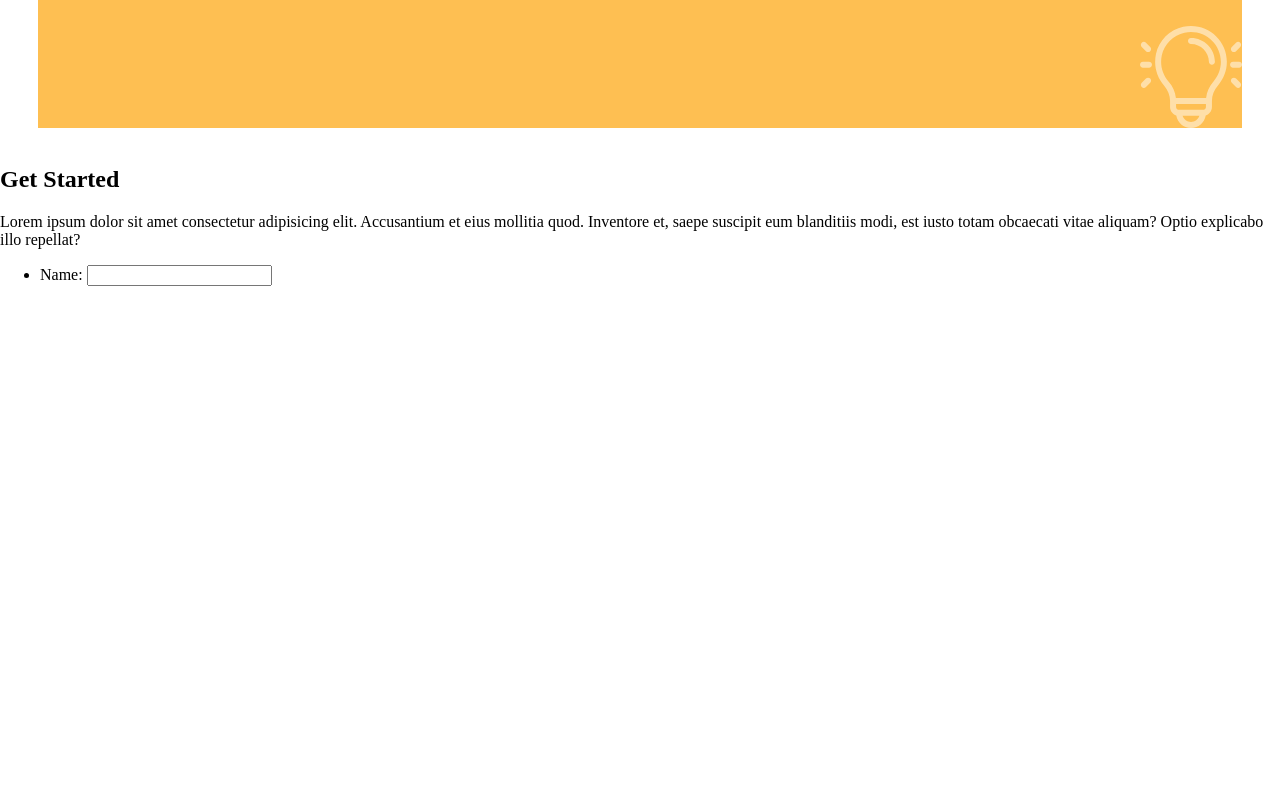
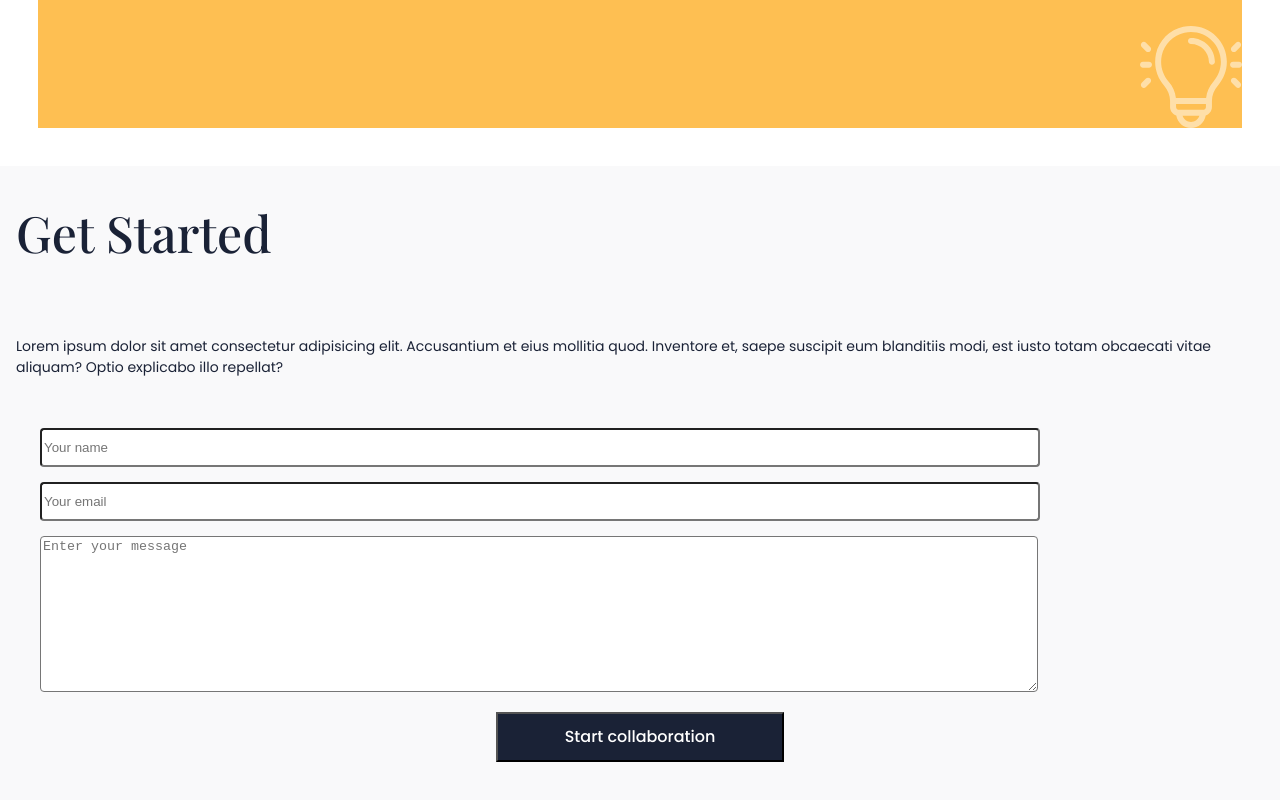
Before and after one commit to emmanuelcortes2/MyPortfolio, a website: page index.html in a window 1280 px wide. Shown: the part 8738-9538 px from the top of the page. Before the commit the page ends 9040 px from the top, so only its background shows below. Drawn offline with nearby package versions, Linux system fonts and the light colour scheme.

Commit message:
Add start button & styled form section

```diff
--- a/index.html
+++ b/index.html
@@ -143,15 +143,21 @@
 
     </section>
 
-    <form action="" method="post">
-        <h2 class="form-heading">Get Started</h2>
-        <p> Lorem ipsum dolor sit amet consectetur adipisicing elit. Accusantium et eius mollitia quod. Inventore et, saepe suscipit eum blanditiis modi, est iusto totam obcaecati vitae aliquam? Optio explicabo illo repellat?</p>
+    <form class="about" action="" method="post">
+        <h2 class="title">Get Started</h2>
+        <p class="presentation"> Lorem ipsum dolor sit amet consectetur adipisicing elit. Accusantium et eius mollitia quod. Inventore et, saepe suscipit eum blanditiis modi, est iusto totam obcaecati vitae aliquam? Optio explicabo illo repellat?</p>
         <ul>
             <li>
-                <label for="name">Name:</label>
-                <input type="text" id="name" name="user_name" />
+                <input type="text" id="name" placeholder="Your name" name="user_name" />
+            </li>
+            <li>
+                <input type="text" placeholder="Your email">
+            </li>
+            <li>
+                <textarea name="text" cols="30" rows="10" placeholder="Enter your message"></textarea>
             </li>
         </ul>
+        <button class="start-btn" type="submit">Start collaboration</button>
      </form>
 
 </body>
--- a/style.css
+++ b/style.css
@@ -216,5 +216,29 @@
   list-style: none;
   display: flex;
   justify-content: space-between;
-  padding:
 }
+
+form {
+  display: flex;
+  flex-direction: column;
+  background-color: rgba(249, 249, 250, 1);
+}
+
+form > ul {
+  list-style: none;
+  display: flex;
+  flex-direction: column;
+  row-gap: 15px;
+}
+
+input[type=text] {
+  width: 80%;
+  padding-top: 10px;
+  padding-bottom: 10px;
+  border-radius: 4px;
+}
+
+textarea {
+  width: 80%;
+  border-radius: 4px;
+}
```
